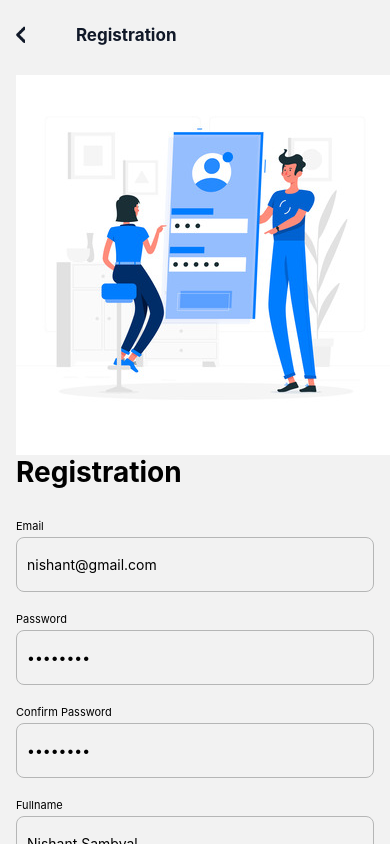
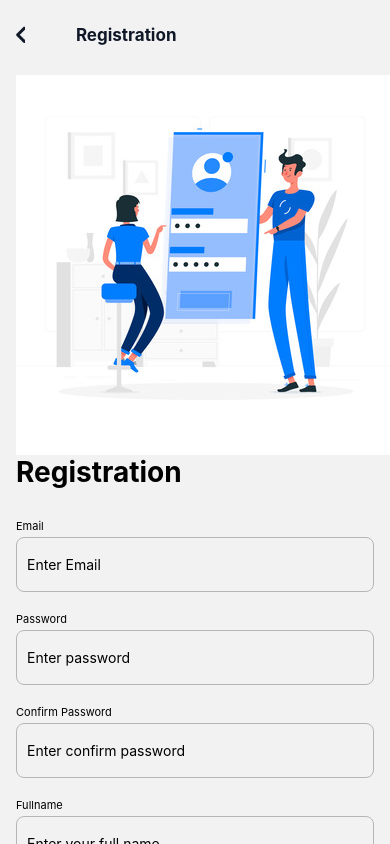
Before and after one commit to NishantSambyal/eCommerceNagarro, a React Native app: screen /Registration in a window 390 px wide. Built offline with nearby package versions, Linux system fonts and the light colour scheme; what react-native-sqlite-storage would draw is missing.

Commit message:
Removed SStatic

```diff
--- a/src/screens/auth/login/index.tsx
+++ b/src/screens/auth/login/index.tsx
@@ -10,8 +10,8 @@ import { useDispatch } from 'react-redux';
 import { loginUserR } from '../../../redux/reducers/slices/userSlice';
 
 const Login = () => {
-  const [email, setEmail] = useState<string>('nishant@gmail.com');
-  const [password, setPassword] = useState<string>('password');
+  const [email, setEmail] = useState<string>('');
+  const [password, setPassword] = useState<string>('');
   const [loading, setLoading] = useState<boolean>(false);
   const navigation = useMyNavigation();
   const dispatch = useDispatch();
--- a/src/screens/auth/registration/index.tsx
+++ b/src/screens/auth/registration/index.tsx
@@ -9,10 +9,10 @@ import { registerUser } from '../../../database/authentication';
 import { myAlertBox } from '../../../utils/alert';
 
 const Registration = () => {
-  const [email, setEmail] = useState<string>('nishant@gmail.com');
-  const [password, setPassword] = useState<string>('password');
-  const [confirmPassword, setConfirmPassword] = useState<string>('password');
-  const [fullName, setFullName] = useState<string>('Nishant Sambyal');
+  const [email, setEmail] = useState<string>('');
+  const [password, setPassword] = useState<string>('');
+  const [confirmPassword, setConfirmPassword] = useState<string>('');
+  const [fullName, setFullName] = useState<string>('');
   const [loading, setLoading] = useState<boolean>(false);
 
   const navigation = useMyNavigation();
```
